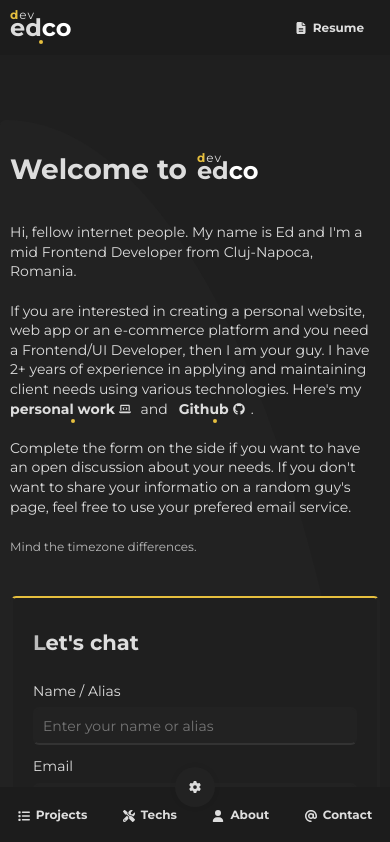
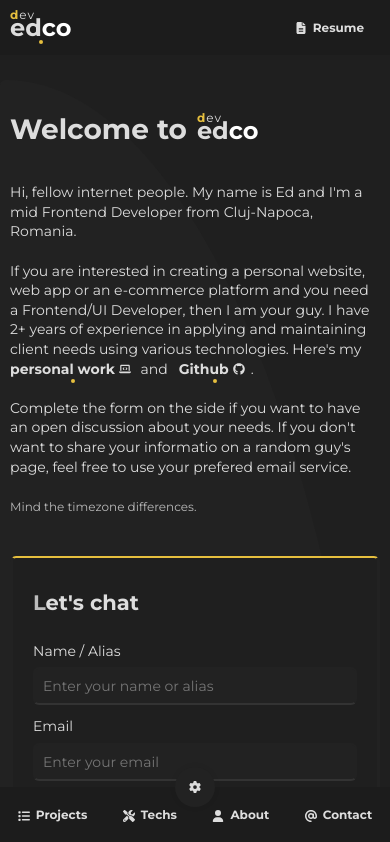
Before and after one commit to tasca-eduard/devedco, a Next.js app in the folder src/: page / in a window 390 px wide. Shown: the top 842 px of the page. Built offline with nearby package versions, Linux system fonts and the light colour scheme; a web font is replaced by a local one.

Commit message:
Main margin top on mobile

```diff
--- a/src/scss/shared/_base.scss
+++ b/src/scss/shared/_base.scss
@@ -73,6 +73,10 @@ body {
 
 .main {
     margin-top: 120px;
+
+    @media screen and (max-width: 767px) {
+        margin-top: 80px;
+    }
 }
 
 .logo {
```
